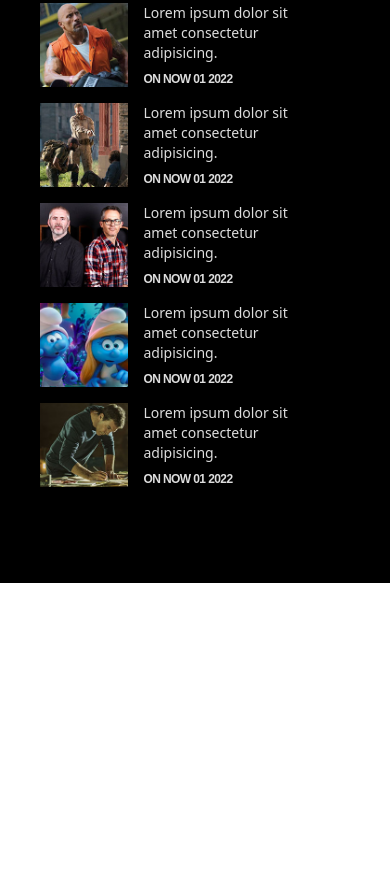
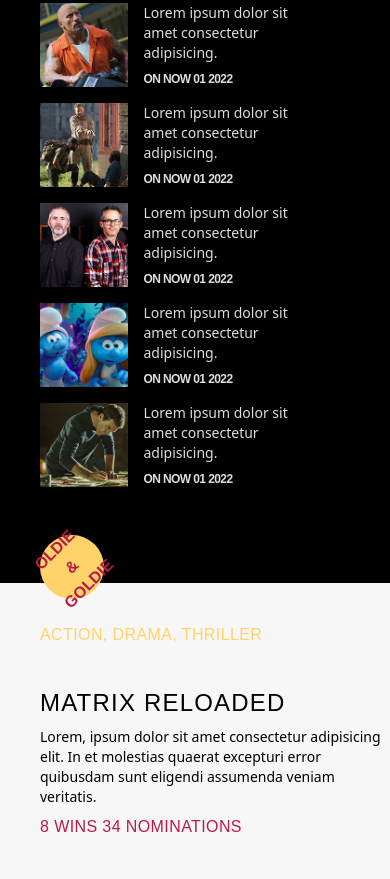
Before and after one commit to erdemkaya07/tailwind-css-theme, a website: page src/index.html in a window 390 px wide. Shown: the part 1488-2367 px from the top of the page. Before the commit the page ends 2071 px from the top, so only its background shows below. Drawn offline with Linux system fonts and the light colour scheme; a web font is replaced by a local one.

Commit message:
Matrix section with responsive

```diff
--- a/src/index.html
+++ b/src/index.html
@@ -458,5 +458,30 @@
         </div>
       </div>
     </section>
+
+    <!-- Matrix Section -->
+     <section class="bg-gega-white">
+      <!-- matrix container -->
+       <div class="container flex items-center justify-center relative pl-10 lg:pl-0 ">
+        <!-- left -->
+         <div class="hidden md:block md:basis-1/3 lg:basis-1/2">
+          <img src="images/matrix.png" alt="" class="lg:absolute lg:bottom-0">
+         </div>
+         <!-- right -->
+         <div class="md:basis-2/3 lg:basis-1/2">
+          <!-- content container -->
+           <div class="flex flex-col justify-center ">
+            <h3 class="tracking-wide text-gega-melon  py-10">Action, drama, thriller</h3>
+            <h2 class="mb-2">Matrix Reloaded</h2>
+            <p class="text-sm mb-2">Lorem, ipsum dolor sit amet consectetur adipisicing elit. In et molestias quaerat excepturi error quibusdam sunt eligendi assumenda veniam veritatis.</p>
+            <h3 class="tracking-wide text-gega-red pb-10">8 wins 34 nominations</h3>
+          </div>
+         </div>
+         <!-- Oldie -->
+          <div class="left-10 lg:left-0 absolute -top-12 w-16 h-16 lg:w-24 lg:h-24 bg-gega-melon rounded-full text-center flex items-center">
+            <p class="font-gemunu uppercase font-bold lg:text-xl text-gega-red -rotate-45">Oldie & Goldie</p>
+          </div>
+       </div>
+     </section>
   </body>
 </html>
```
Also changed, not shown: src/css/style.css.
